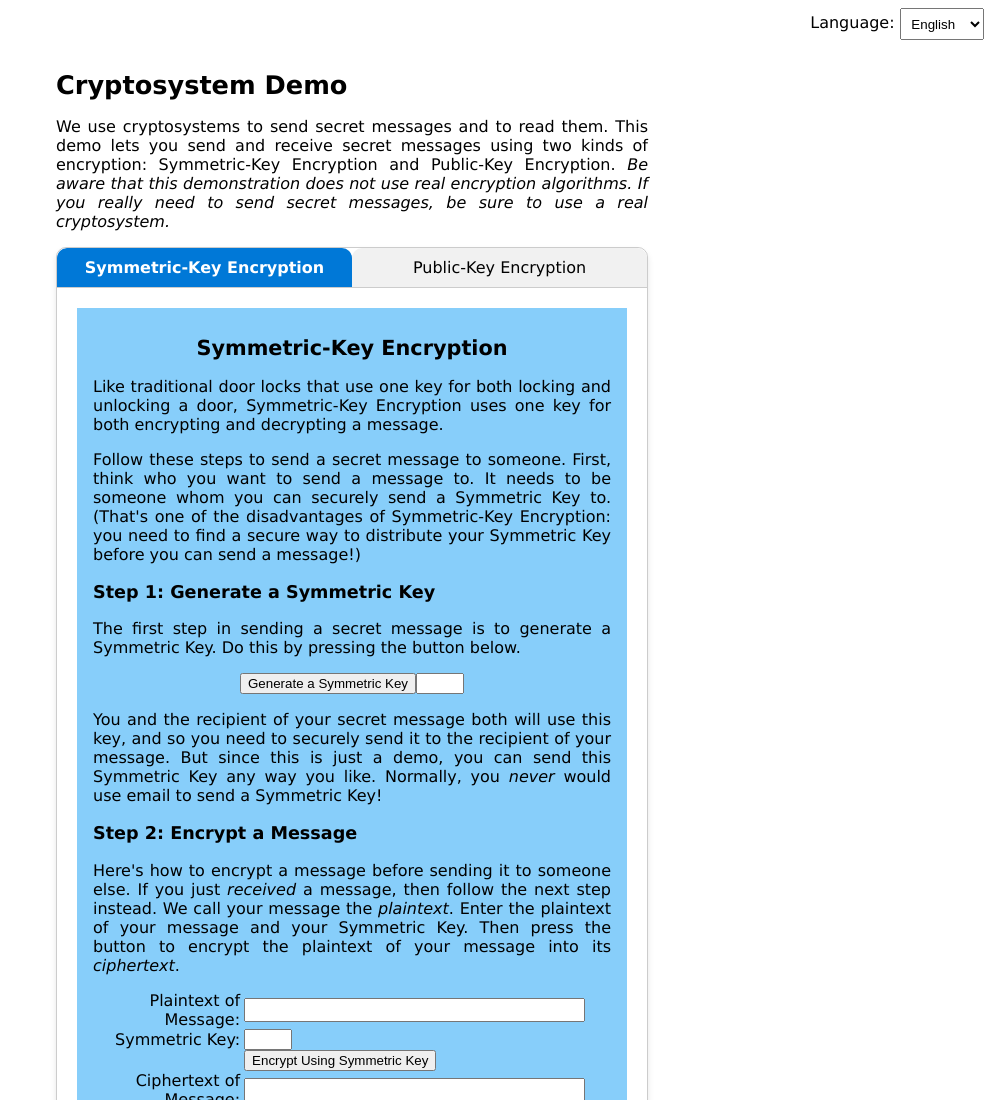
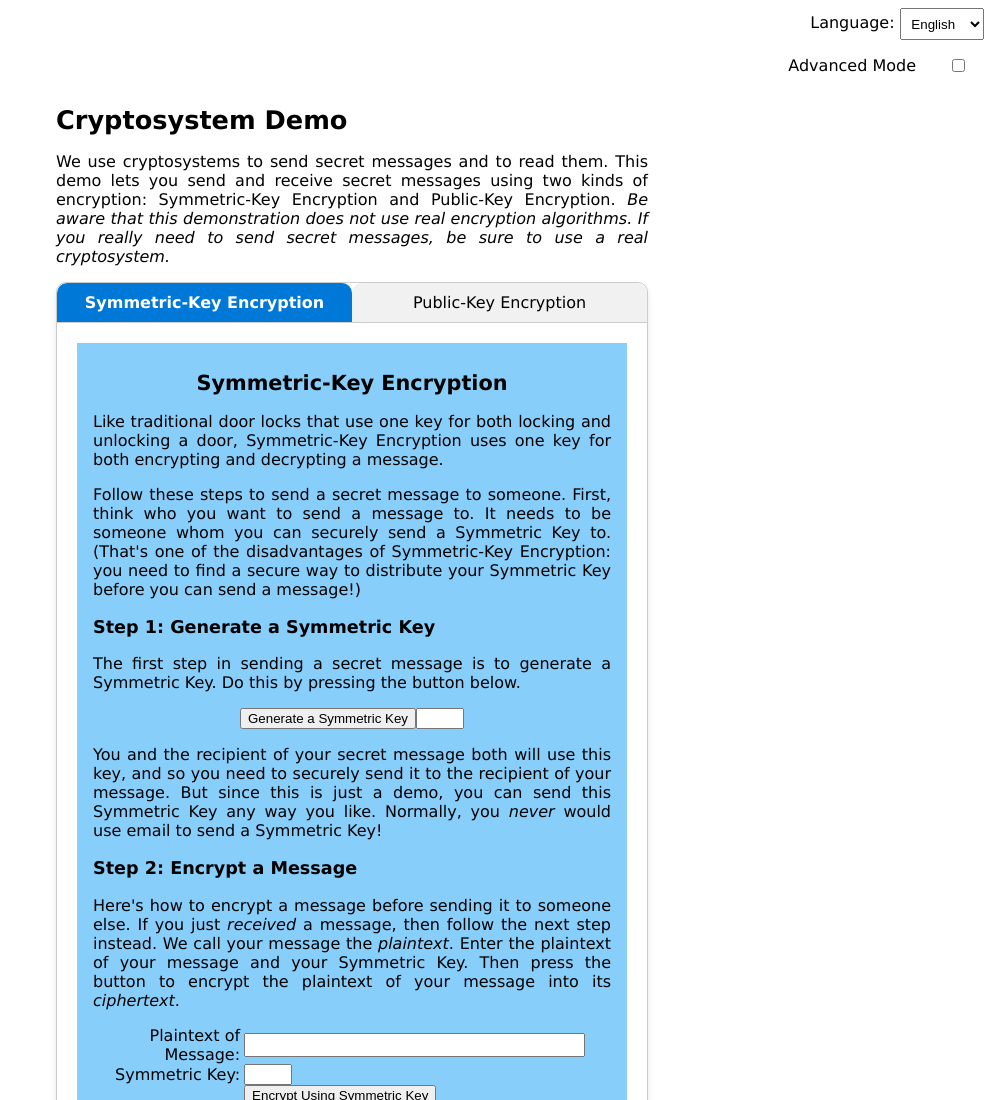
Before and after one commit to jpeletier/cryptosystem-demo, a plain HTML site: page index.html in a window 1280 px wide. Shown: the top 1100 px of the page, without its empty margins (288-1280 px from the left). Drawn offline with Linux system fonts and the light colour scheme.

Commit message:
advanced mode toggle

```diff
--- a/index.html
+++ b/index.html
@@ -334,6 +334,17 @@ Multi-language support, translation to Spanish and and tabbed layout by Javier P
             document.pk.verified_message.value =
                 shift_permute(ciphertext, shift_amount);
         }
+
+        function show_hide_advanced_mode() {
+            var advanced_mode = document.getElementById('advanced_mode').checked;
+            var advanced_elements = document.querySelectorAll('.advanced');
+
+            advanced_elements.forEach(el => {
+                console.log("advanced");
+                el.style.display = advanced_mode ? 'block' : 'none';
+            });
+        }
+
     </script>
     <script type="text/javascript">
         /* User interface */
@@ -387,10 +398,6 @@ Multi-language support, translation to Spanish and and tabbed layout by Javier P
             });
         }
 
-        document.addEventListener('DOMContentLoaded', () => {
-
-        });
-
         function initTabs() {
             const tabs = document.querySelectorAll('.tab');
             const contents = document.querySelectorAll('.tab-content');
@@ -418,6 +425,7 @@ Multi-language support, translation to Spanish and and tabbed layout by Javier P
             check_javascript_is_enabled();
             initLanguages();
             initTabs();
+            show_hide_advanced_mode();
         }
     </script>
 </head>
@@ -429,6 +437,17 @@ Multi-language support, translation to Spanish and and tabbed layout by Javier P
             <option value="en" selected>English</option>
             <option value="es">Español</option>
         </select>
+    </div>
+    <div class="language-selector">
+        <table>
+            <tr>
+                <td><label for="advanced_mode"><span class="lang-en">Advanced
+                            Mode</span><span class="lang-es">Modo Avanzado</span></label>
+                </td>
+                <td><input type="checkbox" id="advanced_mode" name="advanced_mode" value="advanced_mode"
+                        onclick="show_hide_advanced_mode()" /></td>
+            </tr>
+        </table>
     </div>
     <div class="centered">
         <div>
@@ -810,6 +829,7 @@ text-align: center; margin-left: auto; margin-right: auto;">Javascript is
                                     Al cifrar y firmar, necesitas considerar el orden.
                                     Veamos todas las posibilidades.
                                 </p>
+                                <div class="advanced">
                                 <h3 class="lang-en">Step 2a: (Optional) Sign a Message</h3>
                                 <h3 class="lang-es">Paso 2a: (Opcional) Firmar un Mensaje</h3>
                                 <p class="lang-en">
@@ -877,6 +897,7 @@ text-align: center; margin-left: auto; margin-right: auto;">Javascript is
                                     cualquiera puede demostrar que el mensaje debe haber sido firmado por ti
                                     porque pueden descifrarlo usando <i>solo</i> tu Clave Pública.
                                 </p>
+                                </div>
                                 <h3 class="lang-en">Step 2b: Encrypt a Message</h3>
                                 <h3 class="lang-es">Paso 2b: Cifrar un Mensaje</h3>
                                 <p class="lang-en">
@@ -1000,6 +1021,7 @@ text-align: center; margin-left: auto; margin-right: auto;">Javascript is
                                     Si aún no puedes leer el mensaje descifrado, puede estar firmado.
                                     Así que ve al siguiente paso.
                                 </p>
+                                <div class="advanced">
                                 <h3 class="lang-en">Step 3b: (Optional) Verify a Signature</h3>
                                 <h3 class="lang-es">Paso 3b: (Opcional) Verificar una Firma</h3>
                                 <p class="lang-en">
@@ -1061,6 +1083,7 @@ text-align: center; margin-left: auto; margin-right: auto;">Javascript is
                                     firma separada adjunta al mensaje&mdash;una firma
                                     en forma de <i>cifrado</i> se ha aplicado a todo el mensaje.
                                 </p>
+                                </div>
                             </td>
                         </tr>
                     </table>
```
